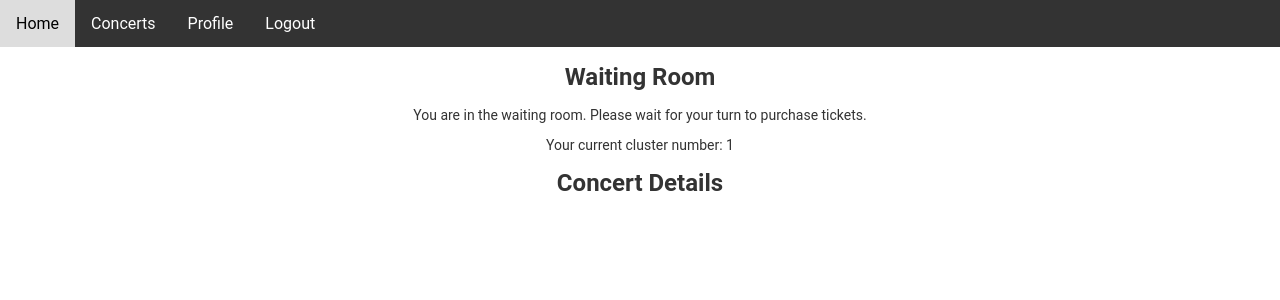
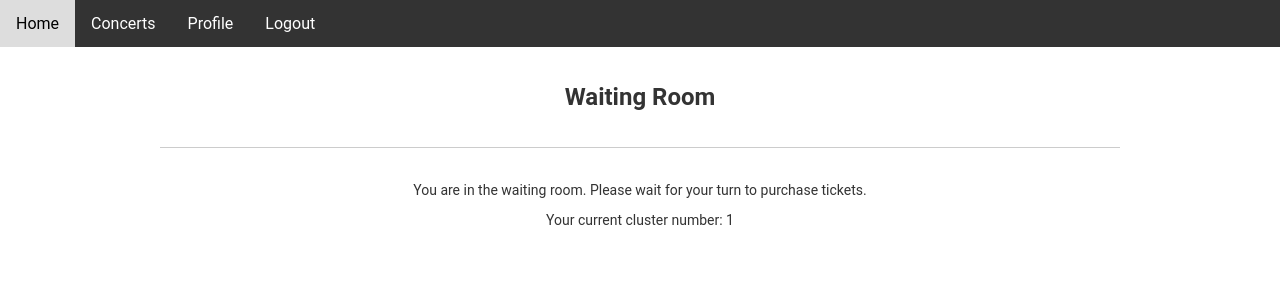
Before and after one commit to I-bruhh/Ticketmaster, a Flask app: template templates/waiting_room.html in a window 1280 px wide. Shown: the top 300 px of the page. Run offline with Flask 3, Linux system fonts and the light colour scheme; the template is opened without the code that fills it: most values are stand-ins (such as "Sample title", 1, 10 or a date in 2020); some libraries are stand-ins or nearby versions.

Commit message:
amend waiting room html and css

```diff
--- a/static/concerts.css
+++ b/static/concerts.css
@@ -96,3 +96,23 @@ p {
   font-size: 14px;
   color: #333;
 }
+
+.loader {
+  border: 8px solid #f3f3f3;
+  border-top: 8px solid #3498db;
+  border-radius: 50%;
+  width: 50px;
+  height: 50px;
+  animation: spin 1s linear infinite;
+  margin: 20px auto;
+  display: inline-block;
+}
+
+@keyframes spin {
+  0% {
+    transform: rotate(0deg);
+  }
+  100% {
+    transform: rotate(360deg);
+  }
+}
--- a/templates/waiting_room.html
+++ b/templates/waiting_room.html
@@ -1,10 +1,13 @@
 <!DOCTYPE html>
 <html lang="en">
   <head>
-    <meta charset="UTF-8">
-    <meta name="viewport" content="width=device-width, initial-scale=1.0">
+    <meta charset="UTF-8" />
+    <meta name="viewport" content="width=device-width, initial-scale=1.0" />
     <title>Waiting Room</title>
-    <link rel="stylesheet" href="{{ url_for('static', filename='concerts.css') }}">
+    <link
+      rel="stylesheet"
+      href="{{ url_for('static', filename='concerts.css') }}"
+    />
   </head>
   <body>
     <nav>
@@ -17,43 +20,81 @@
       </ul>
     </nav>
 
+    <div class="container">
+      <header>
+        <h1>Waiting Room</h1>
+      </header>
+
+      <main>
         <div class="content">
-        <h1>Waiting Room</h1>
-
-        <div class="content">
-            <p>You are in the waiting room. Please wait for your turn to purchase tickets.</p>
-            <p id="position-info">Your current cluster number: <span id="position">{{ cluster_number }}</span></p>
+          <p>
+            You are in the waiting room. Please wait for your turn to purchase
+            tickets.
+          </p>
+          <p id="position-info">
+            Your current cluster number:
+            <span id="position">{{ cluster_number }}</span>
+          </p>
         </div>
-
-        <h1>Concert Details</h1>
-        <table>
-            <!-- Your concert details table here -->
-        </table>
+      </main>
+      <div id="loading-spinner" style="display: none; text-align: center">
+        <div class="loader"></div>
+      </div>
     </div>
 
     <script>
+      function showLoading() {
+        // Show a loading spinner while waiting for the server response
+        document.getElementById("loading-spinner").style.display = "block";
+      }
+
+      function hideLoading() {
+        // Hide the loading spinner when the response is received
+        document.getElementById("loading-spinner").style.display = "none";
+      }
+
+      function redirectToBooth() {
+        // Show loading spinner before redirection
+        showLoading();
+        // Wait for 3 seconds before redirecting
+        setTimeout(function () {
+          // Redirect to the booth page
+          window.location.href =
+            "http://127.0.0.1:5001/concert/{{ concert.concert_id }}/enter_booth";
+        }, 3000);
+      }
+
       function checkWaitingRoom() {
         setInterval(function () {
+          // Show loading spinner while waiting for the server response
+          showLoading();
           // Perform AJAX request to check user's position and turn
-                fetch("http://127.0.0.1:5001/concert/{{ concert.concert_id }}/user_status", {
+          fetch(
+            "http://127.0.0.1:5001/concert/{{ concert.concert_id }}/user_status",
+            {
               method: "GET",
               headers: {
                 "Content-Type": "application/json",
-                        // You may need to include additional headers based on your server requirements
               },
+            }
+          )
+            .then((response) => {
+              // Hide loading spinner when the response is received
+              hideLoading();
+              return response.json();
             })
-                .then(response => response.json())
-                .then(data => {
+            .then((data) => {
               // Update UI based on server response
               if (data.clusterNumber !== null) {
-                        document.getElementById("position").innerText = "Your cluster number: " + data.clusterNumber;
+                document.getElementById("position").innerText =
+                  "Your cluster number: " + data.clusterNumber;
 
                 // Check conditions for redirection
                 if (data.isUserTurn && data.saleStarted) {
-                            //  Check the user is in the front cluster
+                  // Check the user is in the front cluster
                   if (data.clusterNumber === 0) {
-                                // Redirect to the booth page
-                                window.location.href = "http://127.0.0.1:5001/concert/{{ concert.concert_id }}/enter_booth";
+                    // Call redirectToBooth function
+                    redirectToBooth();
                   } else {
                     // Refresh the page every 30 seconds
                     setTimeout(() => location.reload(), 10000);
@@ -61,15 +102,24 @@
                 }
               } else {
                 // Handle the case where clusterNumber is null (display a message or set a default value)
-                        document.getElementById("position").innerText = "Your cluster number: N/A";
+                document.getElementById("position").innerText =
+                  "Your cluster number: N/A";
               }
             })
-                .catch(error => console.error("Error:", error));
+            .catch((error) => {
+              // Hide loading spinner in case of an error
+              hideLoading();
+              console.error("Error:", error);
+            });
         }, 4000); // Check every 4 seconds
       }
 
       // Call the function to check the waiting room when the page loads
-        window.onload = checkWaitingRoom;
+      window.onload = function () {
+        checkWaitingRoom();
+        // Hide the loading spinner initially
+        hideLoading();
+      };
     </script>
   </body>
 </html>
```
Lines whose indentation alone changed are shown as unchanged.
